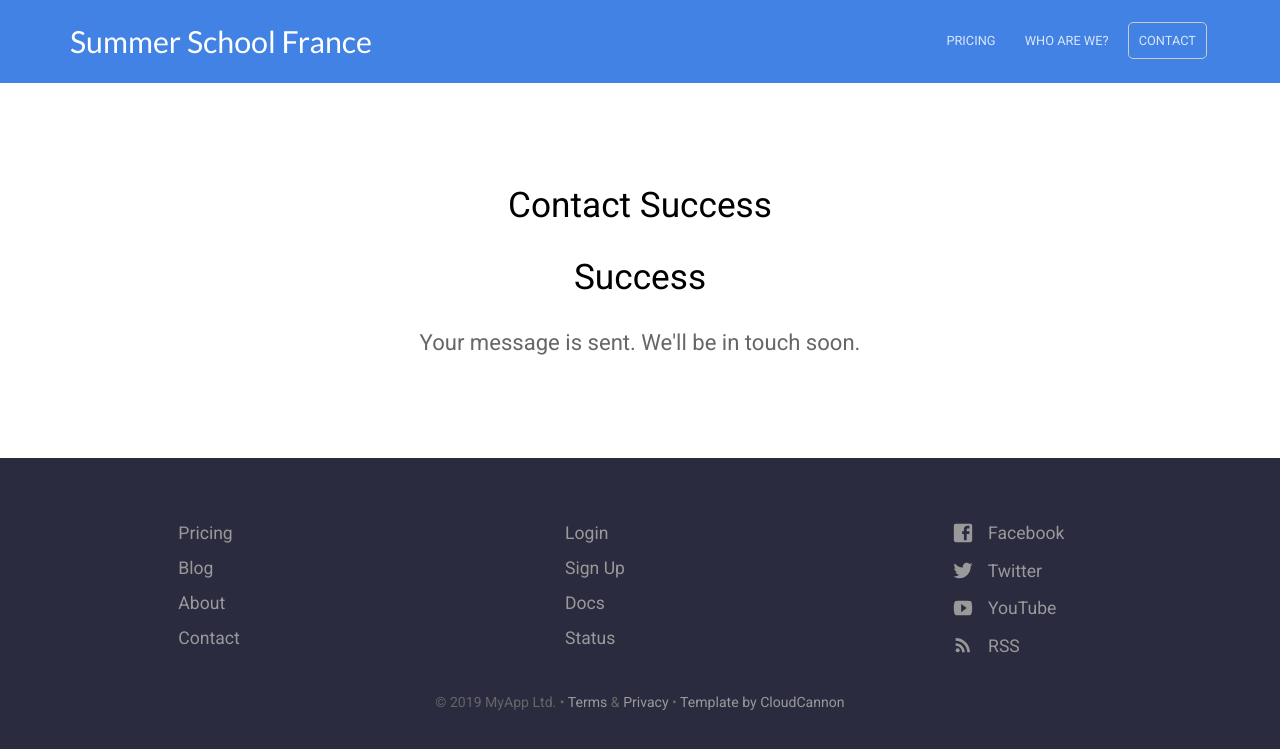
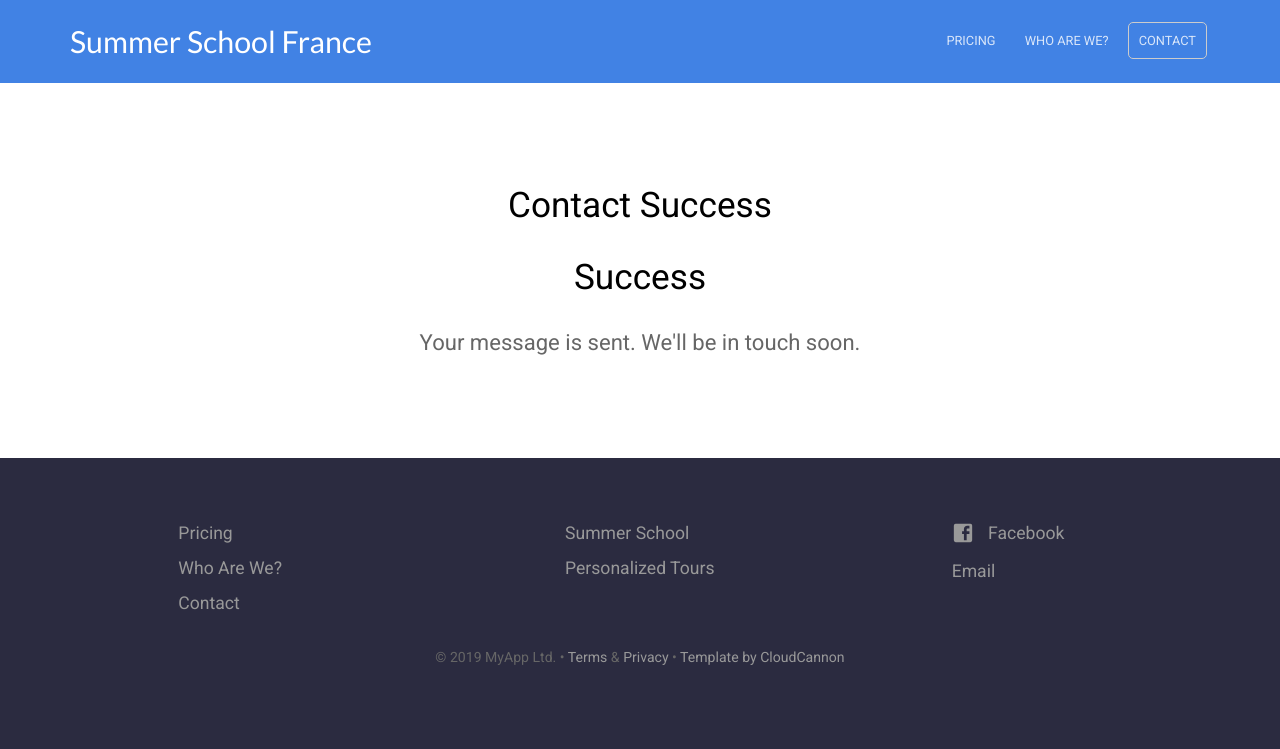
Before and after one commit to baritchie/project1, a Jekyll site: the page built from contact-success.html, in a window 1280 px wide. Shown: the top 749 px of the page. Built offline with Jekyll 4.4.1, drawn with Linux system fonts in a browser that asks for light colours.

Commit message:
Updated '_data/footer.yml' via CloudCannon

```diff
--- a/_data/footer.yml
+++ b/_data/footer.yml
@@ -1,39 +1,23 @@
 - links:
-  - name: Pricing
-    link: /pricing/
-  - name: Blog
-    link: /blog/
-  - name: About
-    link: /about/
-  - name: Contact
-    link: /contact/
+    - name: Pricing
+      link: /pricing/
+    - name: Who Are We?
+      link: /whoweare/
+    - name: Contact
+      link: /contact/
 - links:
-  - name: Login
-    link: /
-    new_window: true
-  - name: Sign Up
-    link: /
-    new_window: true
-  - name: Docs
-    link: /
-    new_window: true
-  - name: Status
-    link: /
-    new_window: true
+    - name: Summer School
+      link: /summerschool/
+      new_window: true
+    - name: Personalized Tours
+      link: /tours/
+      new_window: true
 - links:
-  - name: Facebook
-    link: https://facebook.com/cloudcannon/
-    new_window: true
-    social_icon: Facebook
-  - name: Twitter
-    link: https://twitter.com/cloudcannon/
-    social_icon: Twitter
-    new_window: true
-  - name: YouTube
-    link: https://youtube.com/cloudcannon/
-    social_icon: YouTube
-    new_window: true
-  - name: RSS
-    link: /feed.xml
-    social_icon: RSS
-    new_window: false
+    - name: Facebook
+      link: 'https://www.facebook.com/studyabroadFrance/'
+      new_window: true
+      social_icon: Facebook
+    - name: Email
+      link: 'mailto:summerschoolfrance@gmail.com'
+      social_icon:
+      new_window: true
```
